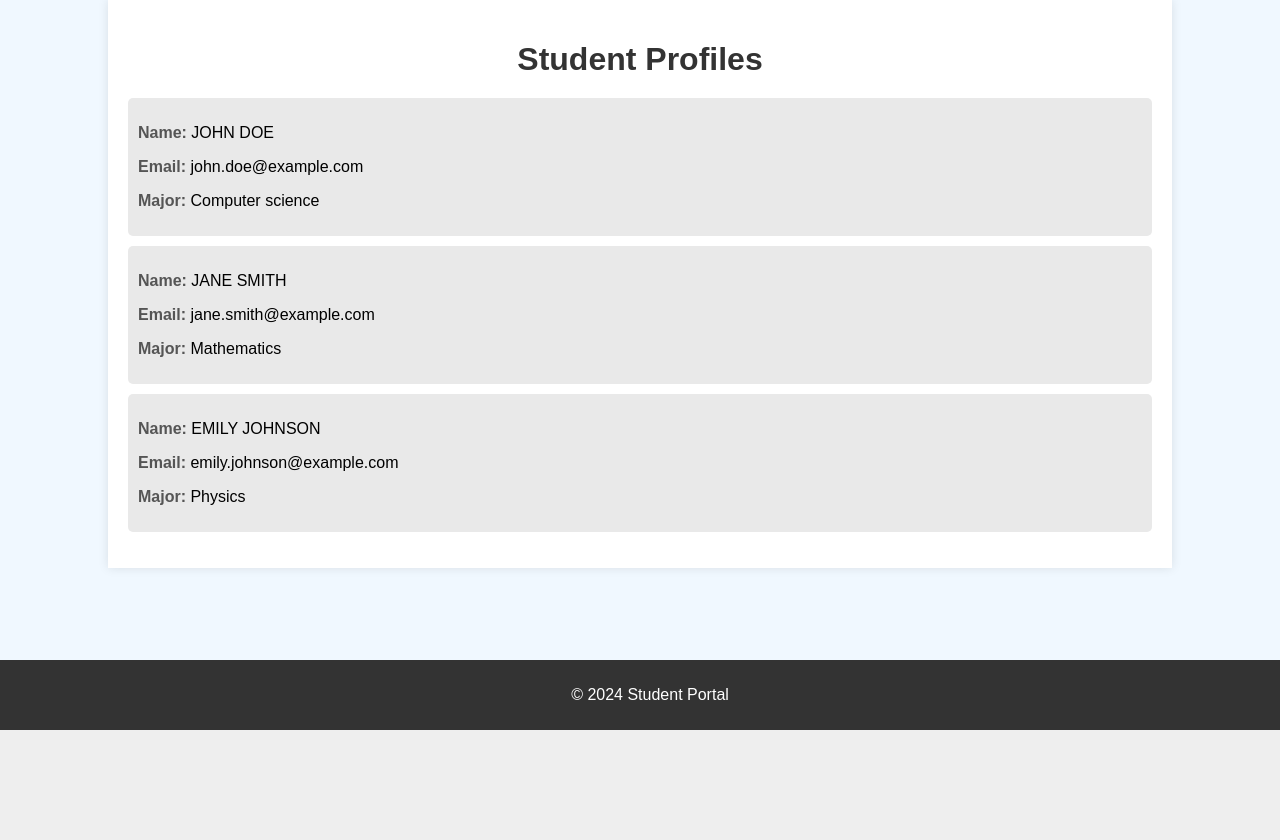
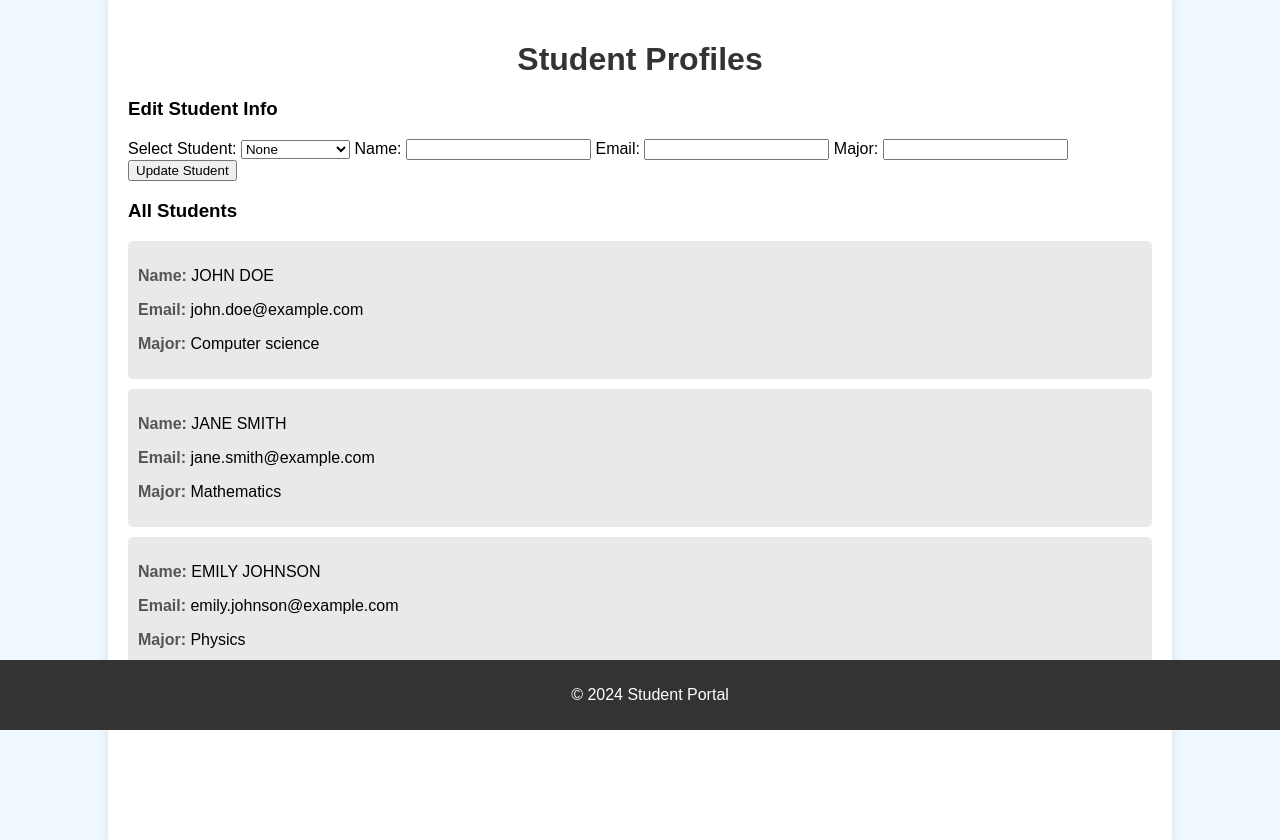
Before and after one commit to shramezani/MLOps_Assignments, a Flask app: page /profile in a window 1280 px wide. Shown: the part 70-910 px from the top of the page. Before the commit the page ends 800 px from the top, so only its background shows below. Run offline with Flask 3, Linux system fonts and the light colour scheme.

Commit message:
Add form for editing student info

```diff
--- a/app/app.py
+++ b/app/app.py
@@ -1,5 +1,5 @@
 from flask import Flask
-from flask import render_template, request
+from flask import render_template, request, redirect, url_for
 
 
 app = Flask(__name__)
@@ -41,6 +41,20 @@ def course_detail(course_id=None):
     return render_template('course_detail.html', course = course)
 
 
+@app.route('/update_student', methods=['POST'])
+def update_student():
+    student_id = int(request.form['student_id'])
+    new_name = request.form['name']
+    new_email = request.form['email']
+    new_major = request.form['major']
+
+    if student_id in student_list:
+        student_list[student_id]['name'] = new_name
+        student_list[student_id]['email'] = new_email
+        student_list[student_id]['major'] = new_major
+
+    return redirect(url_for('profile'))
+
 
 @app.template_filter()
 def limit_words(input_str, length = 10):
--- a/app/static/css/style.css
+++ b/app/static/css/style.css
@@ -29,7 +29,12 @@ footer {
     box-shadow: 0 0 10px rgba(0, 0, 0, 0.1);
 }
 
-
+.content {
+    overflow-y: auto;
+    height: 100vh; /* Full viewport height */
+    box-sizing: border-box; /* Include padding and border in height calculation */
+    padding-bottom: 20px; /* To prevent content from being cut off at the bottom */
+}
 
 nav ul {
     list-style: none;
--- a/app/templates/base.html
+++ b/app/templates/base.html
@@ -1,7 +1,9 @@
 {% include 'header.html' %}
 
     <main class="container">
+        <div class="content">
         {% block content %} {% endblock %}
+        </div>
     </main>
 
 {% include 'footer.html' %}
--- a/app/templates/profile.html
+++ b/app/templates/profile.html
@@ -7,6 +7,44 @@
 {% block content %}
 
     <h1>Student Profiles</h1>
+
+
+    <h3>Edit Student Info</h3>
+
+
+    <form action="{{ url_for('update_student') }}" method="POST">
+
+        <label for="student_id">Select Student:</label>
+
+        <select name="student_id" id="student_id" required onchange="clearInputs()">
+            <option selected value> None </option>
+            {% for id, student in student_list.items() %}
+                <option value="{{ id }}">{{ student.name }}</option>
+            {% endfor %}
+        </select>
+
+        <label for="name">Name:</label>
+        <input type="text" name="name" id="name" required>
+
+        <label for="email">Email:</label>
+        <input type="email" name="email" id="email" required>
+
+        <label for="major">Major:</label>
+        <input type="text" name="major" id="major" required>
+
+        <button type="submit">Update Student</button>
+    </form>
+
+    <script>
+        function clearInputs() {
+            // Only clear the input fields, not the dropdown
+            document.getElementById("name").value = "";
+            document.getElementById("email").value = "";
+            document.getElementById("major").value = "";
+        }
+    </script>
+
+    <h3>All Students</h3>
     <ul>
         {% for student in student_list.values() %}
             <li>
```
